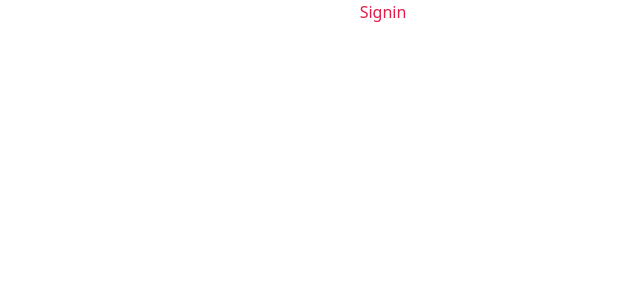
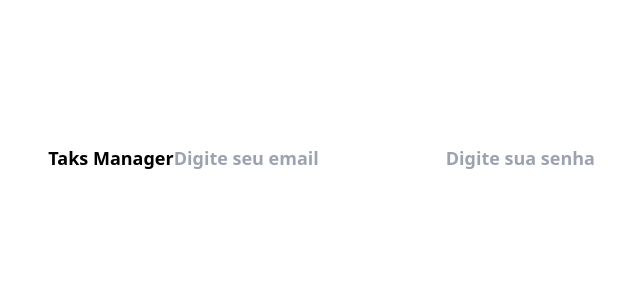
Before and after one commit to Vitor-Augusto03/Gerenciador, a React (Create React App) app: page / in a window 1280 px wide. Shown: the top 300 px of the page, without its empty margins (257-897 px from the left). Built offline with nearby package versions, Linux system fonts and the light colour scheme.

Commit message:
Gerenciador

```diff
--- a/package.json
+++ b/package.json
@@ -9,7 +9,7 @@
     "react": "^18.2.0",
     "react-dom": "^18.2.0",
     "react-router-dom": "^6.19.0",
-    "react-scripts": "5.0.1",
+    "react-scripts": "^5.0.1",
     "web-vitals": "^2.1.4"
   },
   "scripts": {
--- a/src/componenteslogin/Button/index.js
+++ b/src/componenteslogin/Button/index.js
@@ -1,8 +1,10 @@
 import React from "react";
 
-const Button = () => {
-    return <Button ClassName=""
-
-    />
-}
+const Button = ({ Type, text, onClick }) => {
+  return (
+    <Button ClassName="" type={Type} onClick={onClick}>
+      {text}
+    </Button>
+  );
+};
 export default Button;
--- a/src/pages/Signin/index.js
+++ b/src/pages/Signin/index.js
@@ -1,6 +1,32 @@
 import React from "react";
+import Input from "../../componenteslogin/Input";
+import Button from "../../componenteslogin/Button";
+import { Link, useNavigate } from "react-router-dom";
+import useAuth from "../../hooks/useAuth";
+import { useEffect, useState } from "react";
+const Signin = () => {
+  const [email, setEmail] = useState("");
+  const [senha, setSenha] = useState("");
+  const [error, setError] = useState("");
+  return (
+    <div className="text-center font-bold text-lg py-36">
+      {" "}
+      <label>Taks Manager</label>
+      <input
+        type="email"
+        placeholder="Digite seu email"
+        value={email}
+        onChange={(e) => [setEmail(e.target.value), setError("")]}
+      />
+      <input
+        type="password"
+        placeholder="Digite sua senha"
+        value={senha}
+        onChange={(e) => [setSenha(setSenha(e.target.value), setError(""))]}
+      />
+      <label>{error}</label>
 
-const Signin = () =>{
-    return (<div className="text-center text-rose-600">Signin</div>)
+    </div>
+  );
 };
 export default Signin;
```
Also changed, not shown: src/componenteslogin/Input/index.js (+10 -7 lines), 1 other file (tests, documents, lock files or other folders).
